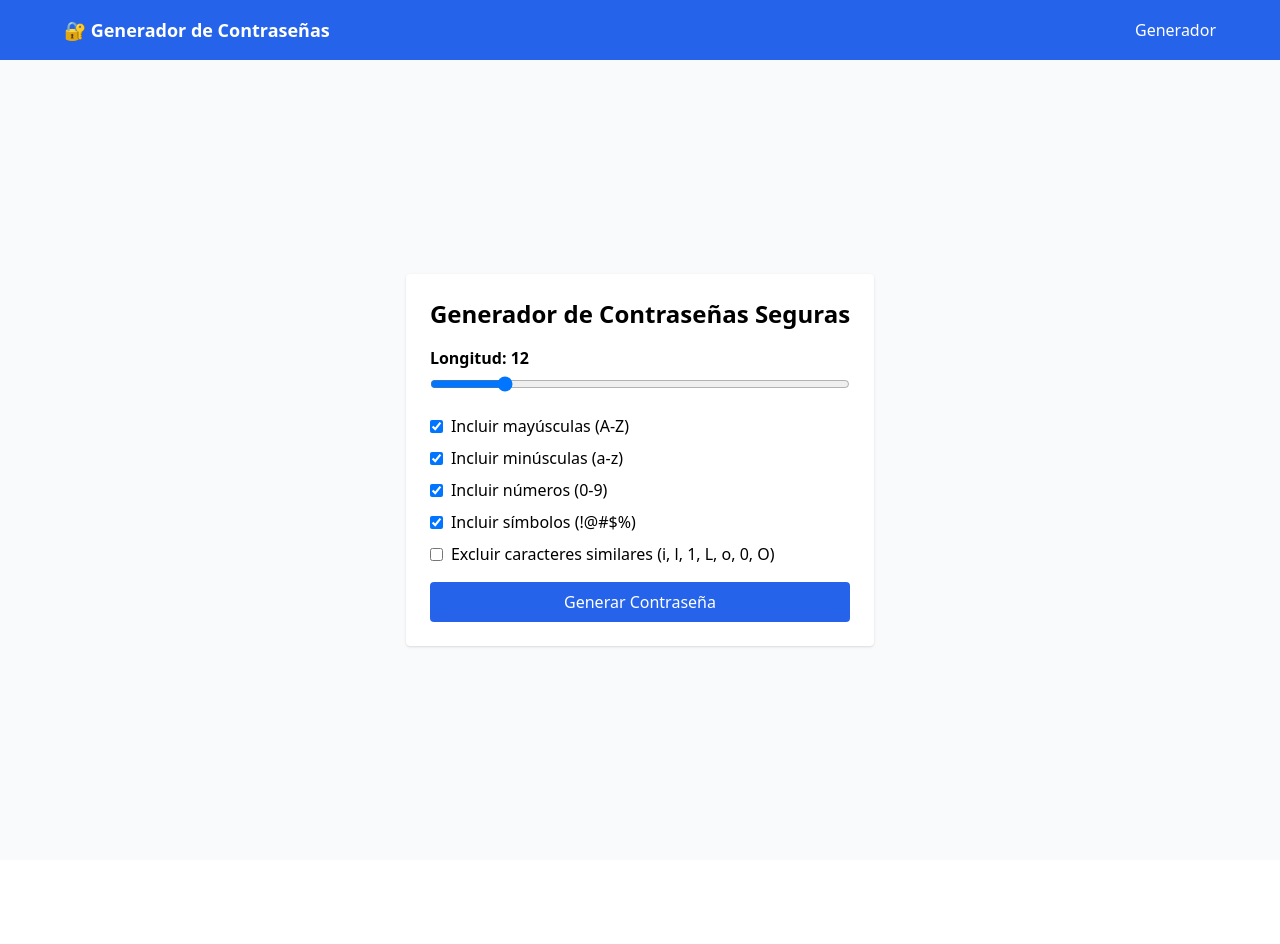
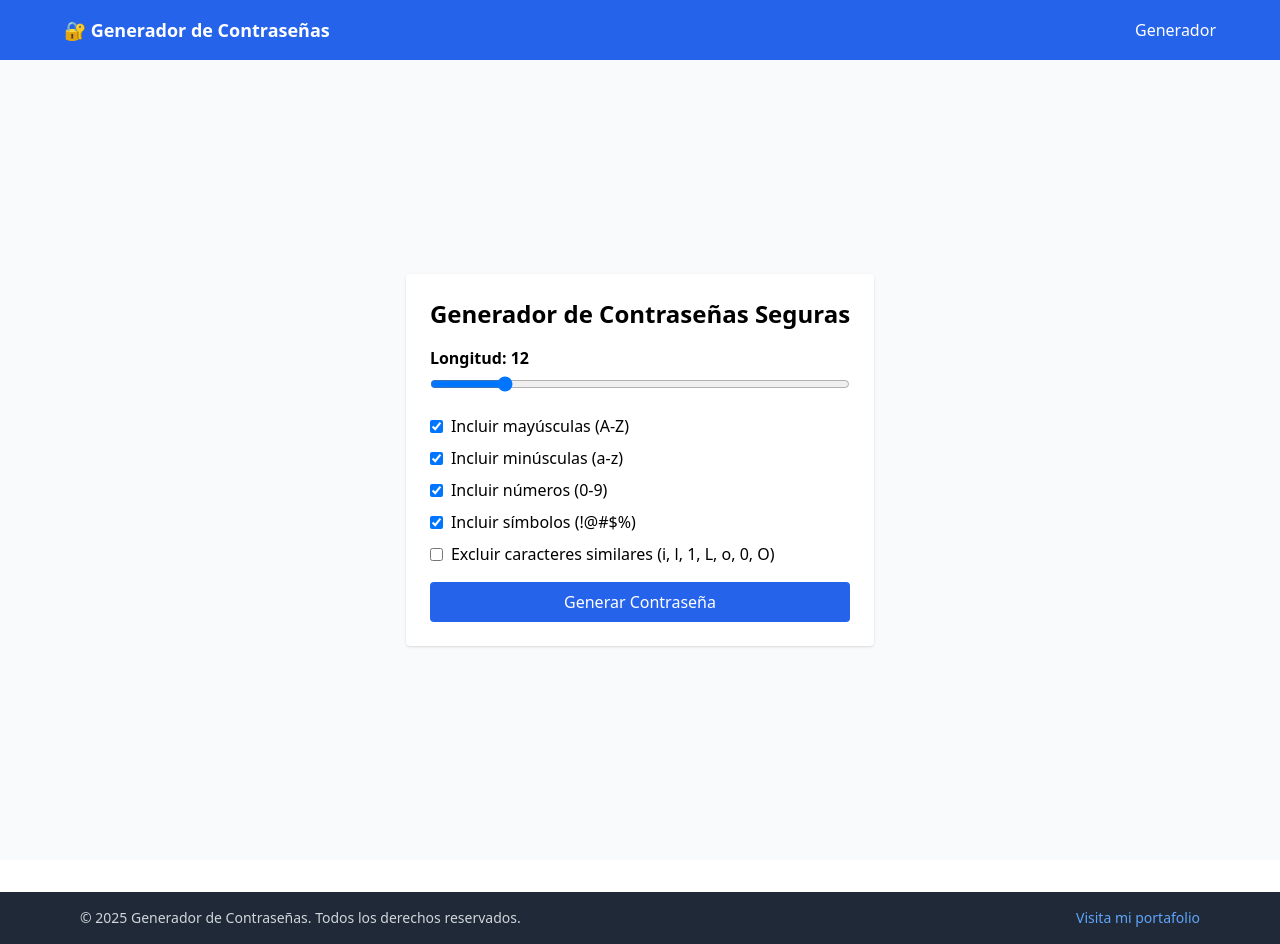
Before and after one commit to Nico09Barberis/password-generator, a React (Vite) app in the folder passw-generator/: page /generator in a window 1280 px wide. Before the commit the page ends 860 px from the top, so only its background shows below. Built offline with nearby package versions, Linux system fonts and the light colour scheme.

Commit message:
agregue el footer y arme nuevamente el componente de la nav, problemas con importacion

```diff
--- a/passw-generator/src/App.jsx
+++ b/passw-generator/src/App.jsx
@@ -1,16 +1,24 @@
 import { BrowserRouter as Router, Routes, Route } from "react-router-dom";
 import Home from "./pages/Home";
-import Navbar from "./components/NavBar";
 import Generator from "./pages/GeneratorPage";
+import Footer from "./components/Footer";
+import Nav from "./components/Nav";
 
 function App() {
   return (
     <Router>
-      <Navbar />
-      <Routes>
-        <Route path="/" element={<Home />} />
-        <Route path="/generator" element={<Generator />} />
-      </Routes>
+      <div className="flex flex-col min-h-screen">
+        <Nav />
+
+        <main className="flex-grow">
+          <Routes>
+            <Route path="/" element={<Home />} />
+            <Route path="/generator" element={<Generator />} />
+          </Routes>
+        </main>
+
+        <Footer />
+      </div>
     </Router>
   );
 }
--- /dev/null
+++ b/passw-generator/src/components/Footer.jsx
@@ -0,0 +1,19 @@
+export default function Footer() {
+  return (
+    <footer className="bg-gray-800 text-gray-300 py-4 mt-8">
+      <div className="max-w-6xl mx-auto px-4 flex flex-col sm:flex-row items-center justify-between">
+        <p className="text-sm">
+          © {new Date().getFullYear()} Generador de Contraseñas. Todos los derechos reservados.
+        </p>
+        <a
+          href="https://tu-portafolio.com"
+          target="_blank"
+          rel="noopener noreferrer"
+          className="text-sm text-blue-400 hover:text-blue-300 transition mt-2 sm:mt-0"
+        >
+          Visita mi portafolio
+        </a>
+      </div>
+    </footer>
+  );
+}
--- a/passw-generator/src/components/Navbar.jsx
+++ b/passw-generator/src/components/Nav.jsx
@@ -1,6 +1,6 @@
 import { Link } from "react-router-dom";
 
-export default function Navbar() {
+export default function Nav() {
   return (
     <nav className="bg-blue-600 text-white px-6 py-4 shadow">
       <div className="max-w-6xl mx-auto flex items-center justify-between">
```
